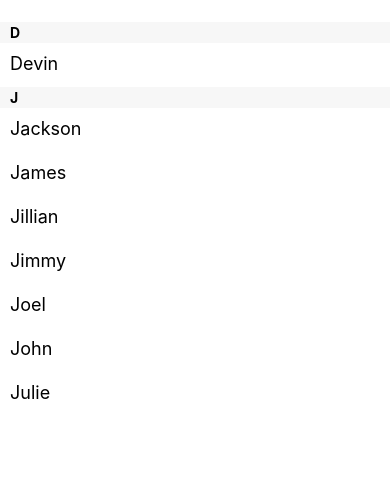
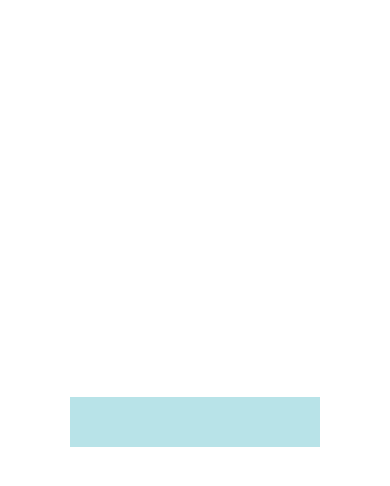
Before and after one commit to lyllovelemon/AwesomeProject, a React Native app: screen / in a window 390 px wide. Shown: the top 486 px of the page. Built offline with nearby package versions, Linux system fonts and the light colour scheme.

Commit message:
feat:add animation

```diff
--- a/App.js
+++ b/App.js
@@ -6,46 +6,47 @@
  * @flow
  */
 import React, { Component } from 'react';
-import { SectionList, StyleSheet, Text, View } from 'react-native';
+import { Animated,Text,View} from 'react-native';
 
-export default class SectionListBasics extends Component {
-  render() {
-    return (
-      <View style={styles.container}>
-        <SectionList
-          sections={[
-            {title: 'D', data: ['Devin']},
-            {title: 'J', data: ['Jackson', 'James', 'Jillian', 'Jimmy', 'Joel', 'John', 'Julie']},
-          ]}
-          renderItem={({item}) => <Text style={styles.item}>{item}</Text>}
-          renderSectionHeader={({section}) => <Text style={styles.sectionHeader}>{section.title}</Text>}
-          keyExtractor={(item, index) => index}
-        />
-      </View>
-    );
+class FadeInView extends React.Component{
+  state={
+    fadeAnim:new Animated.Value(0),//透明度初始值置为0
+  }
+  componentDidMount(){
+    Animated.timing(//随时间变化而执行动画
+      this.state.fadeAnim,
+      {
+        toValue:1,//透明度变为1
+        duration:10000,//动画持续10秒
+      }
+    ).start();//开始执行
+  }
+
+  render(){
+    let {fadeAnim}=this.state;
+
+    return(
+      <Animated.View
+      style={{
+        ...this.props.style,
+        opacity:fadeAnim
+      }}>
+        {this.props.children}
+      </Animated.View>
+    )
   }
 }
-
-const styles = StyleSheet.create({
-  container: {
-   flex: 1,
-   paddingTop: 22
-  },
-  sectionHeader: {
-    paddingTop: 2,
-    paddingLeft: 10,
-    paddingRight: 10,
-    paddingBottom: 2,
-    fontSize: 14,
-    fontWeight: 'bold',
-    backgroundColor: 'rgba(247,247,247,1.0)',
-  },
-  item: {
-    padding: 10,
-    fontSize: 18,
-    height: 44,
-  },
-})
+export default class App extends React.Component{
+    render(){
+      return(
+        <View style={{flex:1,alignItems:'center',justifyContent:'center'}}>
+          <FadeInView style={{width:250,height:50,backgroundColor:'powderblue'}}>
+            <Text style={{fontSize:28,textAlign:'center',margin:10}}></Text>
+          </FadeInView>
+        </View>
+      )
+    }
+}
 // import React, {Fragment} from 'react';
 // import {
 //   SafeAreaView,
```
